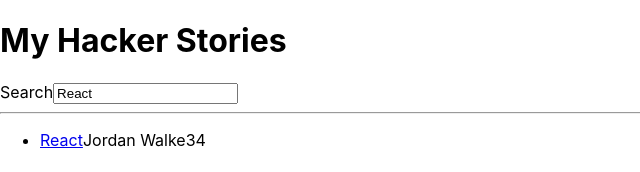
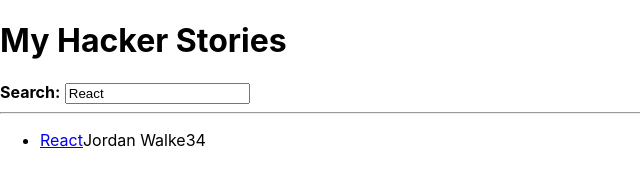
Before and after one commit to jombastic/hacker-news, a React (Create React App) app: page / in a window 1280 px wide. Shown: the top 172 px of the page, without its empty margins (0-640 px from the left). Built offline with nearby package versions, Linux system fonts and the light colour scheme.

Commit message:
utilize react component composition to pass html as children prop and render it in InputWithLabel component

```diff
--- a/src/App.js
+++ b/src/App.js
@@ -43,7 +43,9 @@
     <div>
       <h1>My Hacker Stories</h1>
 
-      <InputWithLabel id="search" label="Search" value={searchTerm} onInputChange={handleSearch} />
+      <InputWithLabel id="search" label="Search" value={searchTerm} onInputChange={handleSearch}>
+        <strong>Search:</strong>
+      </InputWithLabel>
 
       <hr />
 
@@ -75,10 +77,11 @@
   );
 }
 
-const InputWithLabel = ({ id, label, value, type="text", onInputChange }) => {
+const InputWithLabel = ({ id, children, value, type="text", onInputChange }) => {
   return (
     <>
-      <label htmlFor={id}>{label}</label>
+      <label htmlFor={id}>{children}</label>
+      &nbsp;
       <input type={type} id={id} value={value} onChange={onInputChange} />
     </>
   );
```
